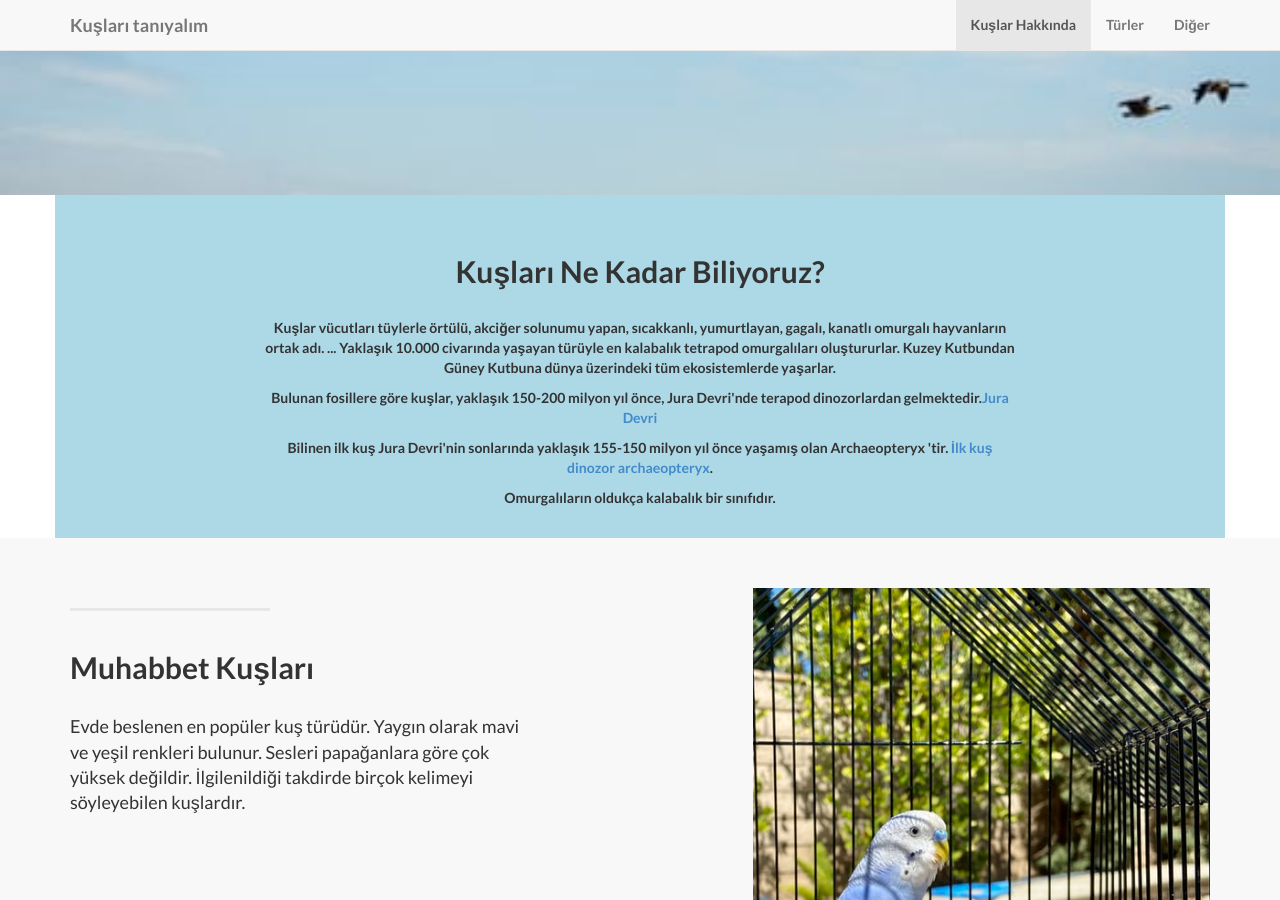
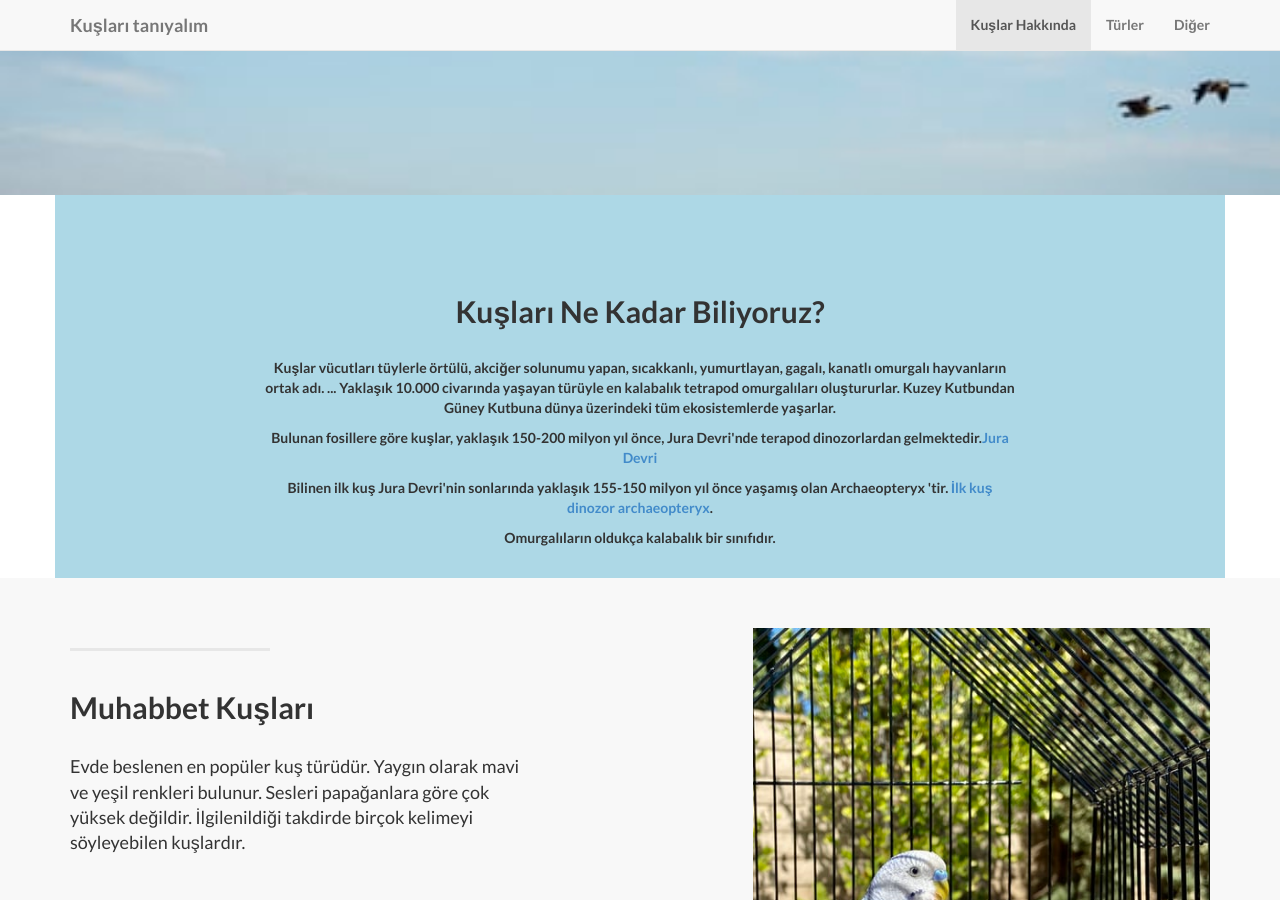
Before and after one commit to seydabaldiss/Seydabaldiss.github.io, a Jekyll site: the page built from index.markdown, in a window 1280 px wide and 900 px high, scrolled down 659 px. Built offline with Jekyll 4.4.1, drawn with Linux system fonts in a browser that asks for light colours.

Commit message:
Update about.html

```diff
--- a/_includes/about.html
+++ b/_includes/about.html
@@ -1,7 +1,7 @@
     <!-- About Section -->
     <section id="about" class="container content-section text-center"  style="background-color: lightblue">
         <div class="row">
-            <div class="col-lg-8 col-lg-offset-2" >
+            <div class="col-lg-8 col-lg-offset-2" ><br><br>
               <br/><br/>
               <h2>Kuşları Ne Kadar Biliyoruz? </h2>
               <br/>
```
